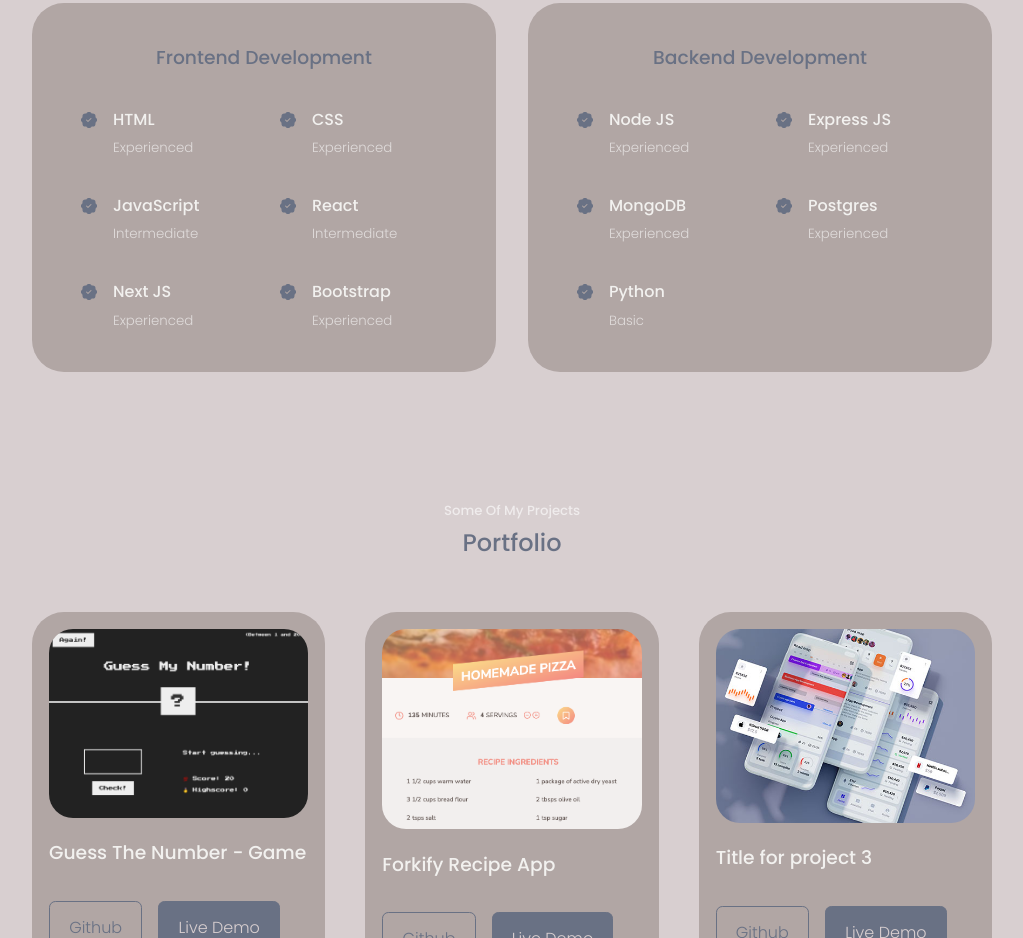
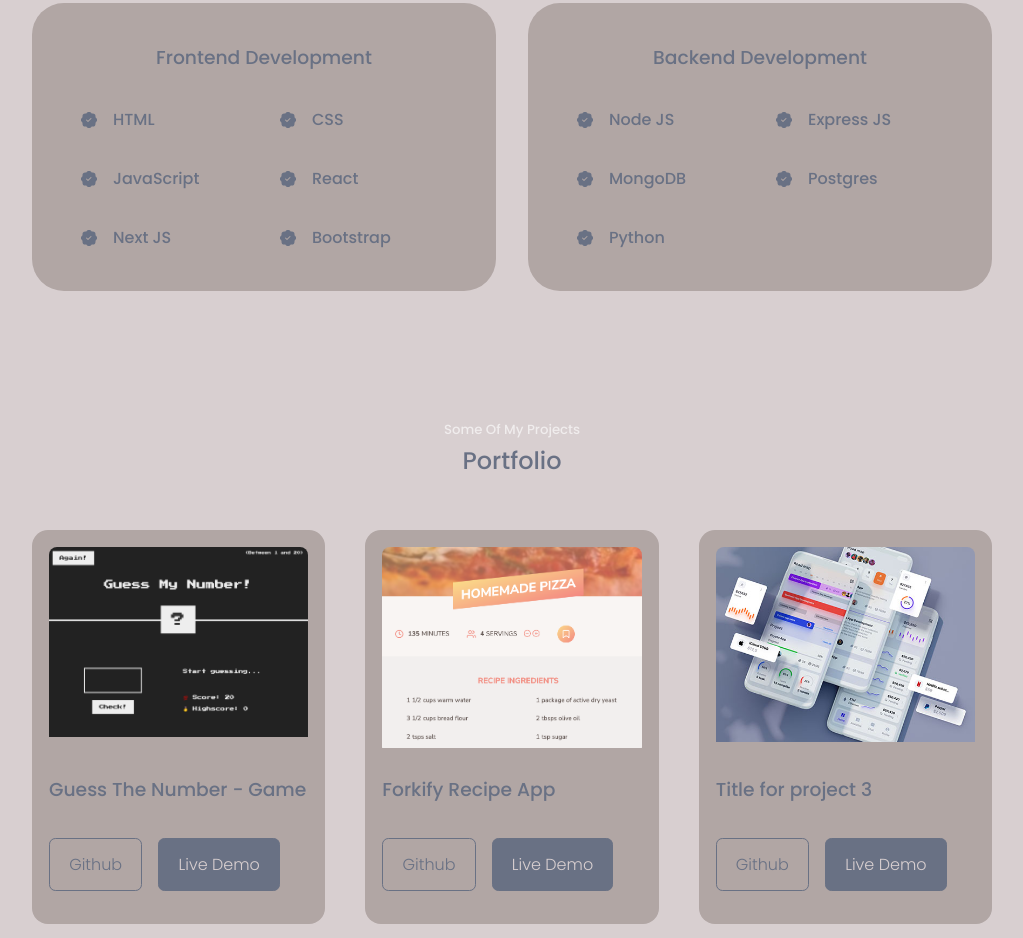
Before and after one commit to ivonamojsovska/react-porfolio, a React (Create React App) app: page / in a window 1280 px wide. Shown: the part 1500-2438 px from the top of the page, without its empty margins (128-1151 px from the left). Built offline with nearby package versions, Linux system fonts and the light colour scheme.

Commit message:
small updates on color palette

```diff
--- a/src/components/about/About.css
+++ b/src/components/about/About.css
@@ -11,7 +11,7 @@
   background: linear-gradient(
     35deg,
     transparent,
-    var(--color-primary),
+    var(--color-bg-variant),
     transparent
   );
   display: grid;
@@ -66,7 +66,7 @@
 
 .about__content p {
   margin: 2rem 0 2.6rem;
-  color: var(--color-light);
+  color: var(--color-primary);
   font-size: 0.9rem;
   font-weight: 300;
   text-align: justify;
--- a/src/components/contact/Contact.css
+++ b/src/components/contact/Contact.css
@@ -51,7 +51,7 @@ textarea {
   background: transparent;
   border: 2px solid var(--color-primary-variant);
   resize: none;
-  color: var(--color-white);
+  color: var(--color-primary);
 }
 
 /* Media Queries for MD Devices */
--- a/src/components/experience/Experience.jsx
+++ b/src/components/experience/Experience.jsx
@@ -16,42 +16,36 @@ const Experience = () => {
               <BsFillPatchCheckFill className="experience__details-icon" />
               <div>
                 <h4>HTML</h4>
-                <small className="text-light">Experienced</small>
               </div>
             </article>
             <article className="experience__details">
               <BsFillPatchCheckFill className="experience__details-icon" />
               <div>
                 <h4>CSS</h4>
-                <small className="text-light">Experienced</small>
               </div>
             </article>
             <article className="experience__details">
               <BsFillPatchCheckFill className="experience__details-icon" />
               <div>
                 <h4>JavaScript</h4>
-                <small className="text-light">Intermediate</small>
               </div>
             </article>
             <article className="experience__details">
               <BsFillPatchCheckFill className="experience__details-icon" />
               <div>
                 <h4>React</h4>
-                <small className="text-light">Intermediate</small>
               </div>
             </article>
             <article className="experience__details">
               <BsFillPatchCheckFill className="experience__details-icon" />
               <div>
                 <h4>Next JS</h4>
-                <small className="text-light">Experienced</small>
               </div>
             </article>
             <article className="experience__details">
               <BsFillPatchCheckFill className="experience__details-icon" />
               <div>
                 <h4>Bootstrap</h4>
-                <small className="text-light">Experienced</small>
               </div>
             </article>
           </div>
@@ -63,35 +57,30 @@ const Experience = () => {
               <BsFillPatchCheckFill className="experience__details-icon" />
               <div>
                 <h4>Node JS</h4>
-                <small className="text-light">Experienced</small>
               </div>
             </article>
             <article className="experience__details">
               <BsFillPatchCheckFill className="experience__details-icon" />
               <div>
                 <h4>Express JS</h4>
-                <small className="text-light">Experienced</small>
               </div>
             </article>
             <article className="experience__details">
               <BsFillPatchCheckFill className="experience__details-icon" />
               <div>
                 <h4>MongoDB</h4>
-                <small className="text-light">Experienced</small>
               </div>
             </article>
             <article className="experience__details">
               <BsFillPatchCheckFill className="experience__details-icon" />
               <div>
                 <h4>Postgres</h4>
-                <small className="text-light">Experienced</small>
               </div>
             </article>
             <article className="experience__details">
               <BsFillPatchCheckFill className="experience__details-icon" />
               <div>
                 <h4>Python</h4>
-                <small className="text-light">Basic</small>
               </div>
             </article>
           </div>
--- a/src/components/portfolio/Portfolio.css
+++ b/src/components/portfolio/Portfolio.css
@@ -7,7 +7,7 @@
 .portfolio__item {
   background: var(--color-bg-variant);
   padding: 1rem;
-  border-radius: 2rem;
+  border-radius: 1rem;
   border: 1px solid transparent;
   transition: var(--transition);
 }
@@ -17,8 +17,10 @@
   background: transparent;
 }
 .portfolio__item-image {
-  border-radius: 1.5rem;
+  border-radius: 0.5rem;
+  width: 100%;
   overflow: hidden;
+  height: 13rem;
 }
 
 .portfolio__item h3 {
--- a/src/index.css
+++ b/src/index.css
@@ -16,7 +16,7 @@
   --color-primary: #697184;
   --color-primary-variant: rgba(105, 113, 132, 0.6);
   --color-white: #f2f1ef;
-  --color-light: rgba(255, 255, 255, 0.6);
+  --color-light: rgba(255, 255, 255, 0.615);
 
   --transition: all 400ms ease;
 
@@ -43,7 +43,7 @@ body {
   font-family: "Poppins", sans-serif;
   font-weight: 300;
   background: var(--color-bg);
-  color: var(--color-white);
+  color: var(--color-primary);
   line-height: 1.7;
   /* background-image: url(../src/assets/bg-texture.png); */
 }
```
Also changed, not shown: 1 other file (tests, documents, lock files or other folders).
